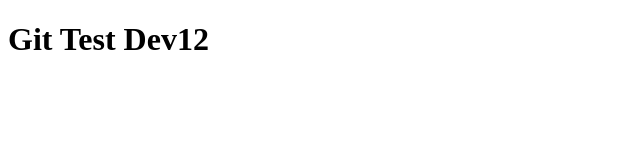
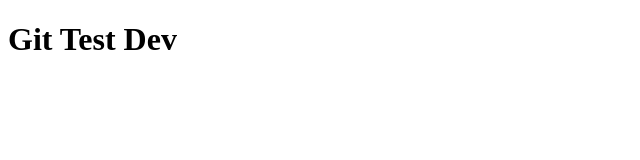
Before and after one commit to D5trate/git-test-01, a plain HTML site: page index.html in a window 1280 px wide. Shown: the full height of the page, 0-640 px from the left. Drawn offline with Linux system fonts and the light colour scheme.

Commit message:
Update index.html

```diff
--- a/index.html
+++ b/index.html
@@ -7,6 +7,6 @@
     <title>Git Test Dev</title>
 </head>
 <body>
-    <h1>Git Test Dev12</h1>
+    <h1>Git Test Dev</h1>
 </body>
 </html>
```
